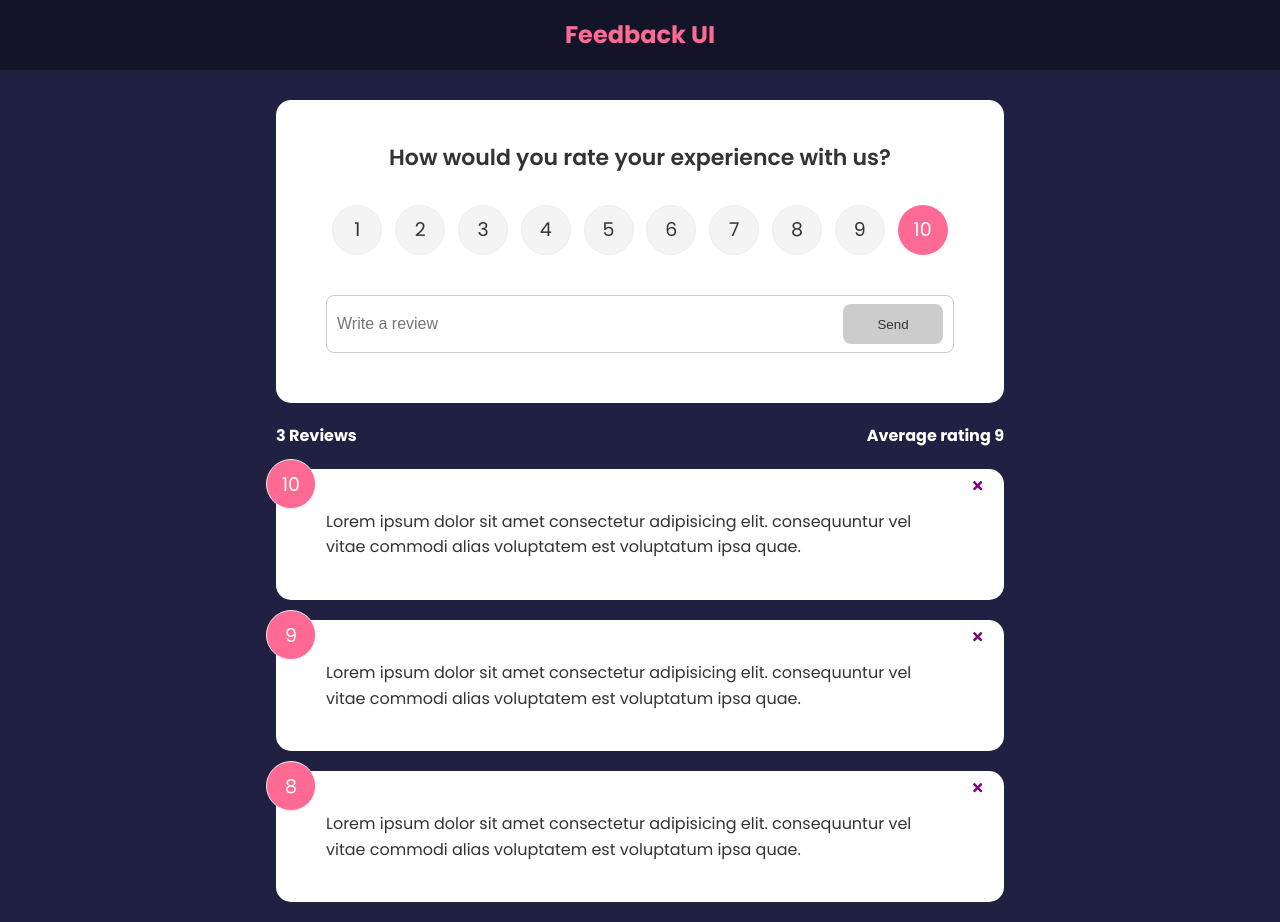
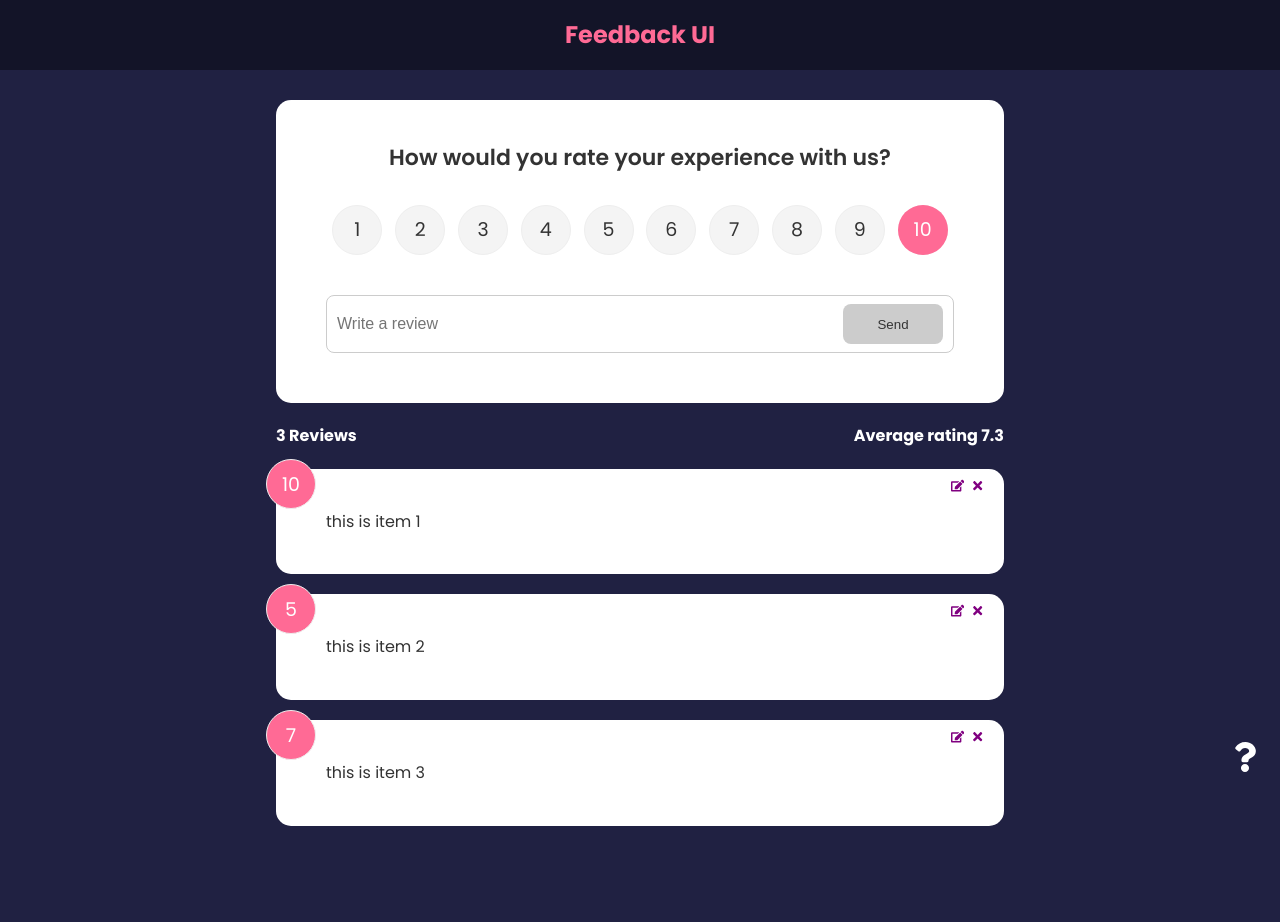
Before and after one commit to Panchal-Harsh-98/feedback-app, a React (Create React App) app: page / in a window 1280 px wide. After the commit the page ends 846 px from the top, so only its background shows below. Built offline with nearby package versions, Linux system fonts and the light colour scheme.

Commit message:
Update code to Context driven data instead of prop drilling
upnext
> update the items that are clicked to be edited

```diff
--- a/src/App.js
+++ b/src/App.js
@@ -1,34 +1,18 @@
 import Header from './components/Header';
-import { useState } from 'react';
 import { BrowserRouter as Router, Route, Routes } from 'react-router-dom';
 
-import FeedbackData from './data/FeedbackData';
 import FeedbackList from './components/FeedbackList';
 import React from 'react';
 import FeedbackStats from './components/FeedbackStats';
 import FeedbackForm from './components/FeedbackForm';
-import { v4 as uuidv4 } from 'uuid';
+
 import About from './pages/About';
+import AboutLinks from './components/AboutLinks';
+import { FeedbackProvider } from './context/FeedbackContext';
 
 function App() {
-  const [feedback, setFeedback] = useState(FeedbackData);
-  const deleteFeedback = (deleteId) => {
-    if (window.confirm('Are you sure you want to delete the feedback?')) {
-      setFeedback(
-        feedback.filter((item) => {
-          return item.id !== deleteId;
-        })
-      );
-    }
-    console.log('APP.JS', deleteId);
-  };
-  const addFeedback = (newFeedback) => {
-    newFeedback.id = uuidv4();
-    console.log('App.js ', newFeedback);
-    setFeedback([newFeedback, ...feedback]);
-  };
-
   return (
+    <FeedbackProvider>
       <Router>
         <Header />
         <div className='container'>
@@ -38,20 +22,19 @@ function App() {
               path='/'
               element={
                 <>
-                <FeedbackForm handleAdd={addFeedback} />
-                <FeedbackStats feedback={feedback} />
-                <FeedbackList
-                  feedback={feedback}
-                  handleDelete={deleteFeedback}
-                />
+                  <FeedbackForm />
+                  <FeedbackStats />
+                  <FeedbackList />
                 </>
               }
             ></Route>
 
             <Route exact path='/about' element={<About></About>} />
           </Routes>
+          <AboutLinks />
         </div>
       </Router>
+    </FeedbackProvider>
   );
 }
 
--- /dev/null
+++ b/src/components/AboutLinks.jsx
@@ -0,0 +1,15 @@
+import React from 'react';
+import { FaQuestion } from 'react-icons/fa';
+import { Link } from 'react-router-dom';
+
+function AboutLinks() {
+  return (
+    <div className='about-link'>
+      <Link to='/about'>
+        <FaQuestion size={30} />
+      </Link>
+    </div>
+  );
+}
+
+export default AboutLinks;
--- a/src/components/FeedbackForm.jsx
+++ b/src/components/FeedbackForm.jsx
@@ -1,13 +1,25 @@
-import React from 'react';
+import React, { useContext, useEffect } from 'react';
 import Card from './shared/Card';
 import { useState } from 'react';
 import Button from './shared/Button';
 import RatingSelector from './RatingSelector';
-function FeedbackForm({ handleAdd }) {
+import FeedbackContext from '../context/FeedbackContext';
+
+function FeedbackForm() {
   const [text, setText] = useState('');
   const [disabled, setDisabled] = useState(true);
   const [rating, setRating] = useState(10);
   const [message, setMessage] = useState('');
+
+  const { addFeedback, editFeedback } = useContext(FeedbackContext);
+
+  useEffect(() => {
+    if (editFeedback.edit === true) {
+      setDisabled(false);
+      setText(editFeedback.item.text);
+      setRating(editFeedback.item.rating);
+    }
+  }, [editFeedback]);
 
   const handleTextChange = (newText) => {
     if (text.trim().length === 0) {
@@ -30,7 +42,7 @@ function FeedbackForm({ handleAdd }) {
         text: text,
         rating: rating,
       };
-      handleAdd(newFeedback);
+      addFeedback(newFeedback);
       setText('');
     }
   };
--- a/src/components/FeedbackItem.jsx
+++ b/src/components/FeedbackItem.jsx
@@ -1,16 +1,26 @@
-import React from 'react';
+import React, { useContext } from 'react';
 import Card from './shared/Card';
 import PropType from 'prop-types';
-import { FaTimes } from 'react-icons/fa';
+import { FaTimes, FaEdit } from 'react-icons/fa';
+import FeedbackContext from '../context/FeedbackContext';
 
-function FeedbackItem({ itemData, handleDelete }) {
+function FeedbackItem({ itemData }) {
+  const { deleteFeedback, editFeedbackItem } = useContext(FeedbackContext);
   return (
     <Card>
       <div className='num-display'>{itemData.rating}</div>
       <button
+        className='edit'
+        onClick={() => {
+          editFeedbackItem(itemData);
+        }}
+      >
+        <FaEdit color='purple' />
+      </button>
+      <button
         className='close'
         onClick={() => {
-          handleDelete(itemData.id);
+          deleteFeedback(itemData.id);
         }}
       >
         <FaTimes color='purple' />
--- a/src/components/FeedbackList.jsx
+++ b/src/components/FeedbackList.jsx
@@ -1,9 +1,10 @@
-import React from 'react';
+import React, { useContext } from 'react';
 import FeedbackItem from './FeedbackItem';
-import PropTypes from 'prop-types';
 import { motion, AnimatePresence } from 'framer-motion';
+import FeedbackContext from '../context/FeedbackContext';
 
-function FeedbackList({ feedback, handleDelete }) {
+function FeedbackList() {
+  const { feedback } = useContext(FeedbackContext);
   if (!feedback || feedback.length === 0) {
     return <p>No data found</p>;
   } else {
@@ -17,11 +18,7 @@ function FeedbackList({ feedback, handleDelete }) {
               animate={{ opacity: 1 }}
               exit={{ opacity: 0 }}
             >
-              <FeedbackItem
-                key={index}
-                itemData={item}
-                handleDelete={handleDelete}
-              />
+              <FeedbackItem key={index} itemData={item} />
             </motion.div>
           ))}
         </AnimatePresence>
@@ -30,8 +27,4 @@ function FeedbackList({ feedback, handleDelete }) {
   }
 }
 
-FeedbackList.propTypes = {
-  feedback: PropTypes.array.isRequired,
-};
-
 export default FeedbackList;
--- a/src/components/FeedbackStats.jsx
+++ b/src/components/FeedbackStats.jsx
@@ -1,6 +1,8 @@
-import React from 'react';
+import React, { useContext } from 'react';
+import FeedbackContext from '../context/FeedbackContext';
 
-function FeedbackStats({ feedback }) {
+function FeedbackStats() {
+  const { feedback } = useContext(FeedbackContext);
   let average =
     feedback.reduce((accu, current) => {
       return accu + current.rating;
--- a/src/components/RatingSelector.jsx
+++ b/src/components/RatingSelector.jsx
@@ -1,8 +1,16 @@
 import React from 'react';
-import { useState } from 'react';
+import { useState, useContext, useEffect } from 'react';
+import FeedbackContext from '../context/FeedbackContext';
 
 function RatingSelector({ rating }) {
   const [selected, setSelected] = useState(10);
+
+  const { editFeedback } = useContext(FeedbackContext);
+  useEffect(() => {
+    if (editFeedback.edit === true) {
+      setSelected(editFeedback.item.rating);
+    }
+  }, [editFeedback]);
 
   const handleChange = (selectedRating) => {
     setSelected(+selectedRating.currentTarget.value);
--- /dev/null
+++ b/src/context/FeedbackContext.js
@@ -0,0 +1,56 @@
+import { createContext, useState } from 'react';
+import React from 'react';
+import FeedbackData from '../data/FeedbackData';
+import { v4 as uuidv4 } from 'uuid';
+
+const FeedbackContext = createContext();
+
+export const FeedbackProvider = ({ children }) => {
+  const [feedback, setFeedback] = useState(FeedbackData);
+
+  const [editFeedback, setEditFeedback] = useState({
+    item: {},
+    edit: false,
+  });
+
+  // function to edit feedback item
+  const editFeedbackItem = (editItem) => {
+    setEditFeedback({
+      item: editItem,
+      edit: true,
+    });
+  };
+
+  // function to delete feedback item
+  const deleteFeedback = (deleteId) => {
+    if (window.confirm('Are you sure you want to delete the feedback?')) {
+      setFeedback(
+        feedback.filter((item) => {
+          return item.id !== deleteId;
+        })
+      );
+    }
+  };
+
+  // function to add the feedback item
+  const addFeedback = (newFeedback) => {
+    newFeedback.id = uuidv4();
+    setFeedback([newFeedback, ...feedback]);
+  };
+
+  return (
+    <FeedbackContext.Provider
+      value={{
+        feedback,
+        deleteFeedback,
+        addFeedback,
+        editFeedbackItem,
+        editFeedback,
+      }}
+    >
+      {children}
+    </FeedbackContext.Provider>
+  );
+};
+
+export default FeedbackContext;
--- a/src/data/FeedbackData.jsx
+++ b/src/data/FeedbackData.jsx
@@ -2,18 +2,18 @@ const FeedbackData = [
   {
     id: 1,
     rating: 10,
-        text: 'Lorem ipsum dolor sit amet consectetur adipisicing elit. consequuntur vel vitae commodi alias voluptatem est voluptatum ipsa quae.',
+    text: 'this is item 1',
   },
   {
     id: 2,
-        rating: 9,
-        text: 'Lorem ipsum dolor sit amet consectetur adipisicing elit. consequuntur vel vitae commodi alias voluptatem est voluptatum ipsa quae.',
+    rating: 5,
+    text: 'this is item 2',
   },
   {
     id: 3,
-        rating: 8,
-        text: 'Lorem ipsum dolor sit amet consectetur adipisicing elit. consequuntur vel vitae commodi alias voluptatem est voluptatum ipsa quae.',
+    rating: 7,
+    text: 'this is item 3',
   },
-]
+];
 
-export default FeedbackData
+export default FeedbackData;
--- a/src/index.css
+++ b/src/index.css
@@ -1,4 +1,3 @@
-
 @import url('https://fonts.googleapis.com/css2?family=Poppins:wght@400;600;700&display=swap');
 
 * {
```
Lines whose indentation alone changed are shown as unchanged.
